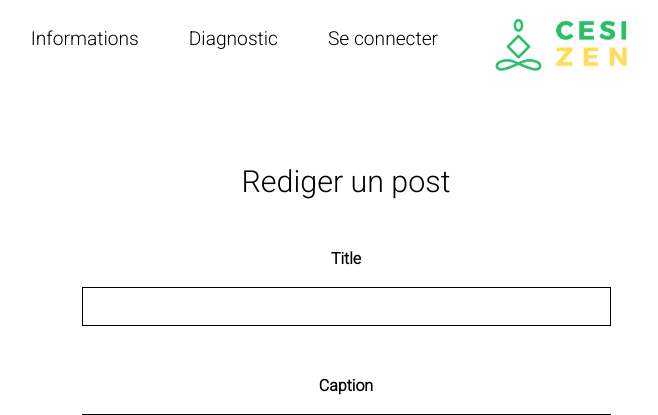
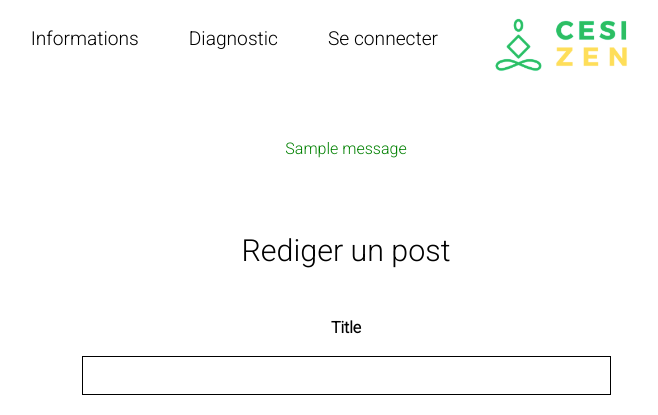
Before and after one commit to owens-madison/cesizen, a Django app: page /postInformation/ in a window 1280 px wide. Shown: the top 415 px of the page, without its empty margins (294-952 px from the left). Run offline with Django 5.2, Linux system fonts and the light colour scheme; one stand-in notice (Sample message) is shown.

Commit message:
information publication messages functional

```diff
--- a/cesizenapp/templates/postInformation.html
+++ b/cesizenapp/templates/postInformation.html
@@ -7,6 +7,18 @@
 </head>
 <body>
 {% include 'navigationMenu.html' %}
+{% if messages %}
+  <div style="text-align: center; margin-left: auto; margin-right: auto; margin-top: 50px; width: 80%;">
+    {% for message in messages %}
+      <div style="margin-bottom: 15px;
+                  {% if message.tags == 'success' %}color: green;
+                  {% elif message.tags == 'error' %}color: red;
+                  {% endif %}">
+        {{ message }}
+      </div>
+    {% endfor %}
+  </div>
+{% endif %}
 <h2 style = "text-align: center; font-size: 190%; margin-top: 75px; display: flex; justify-content: center; margin-left: auto; margin-right: auto; margin-bottom: 50px; font-weight: 300;"> Rediger un post </h2>
 <div style="justify-content: center; display: flex; width: 300px; margin: auto;">
 <form method="post" enctype="multipart/form-data">
@@ -61,11 +73,3 @@
 </div>
 </body>
 </html>
-
-<script>
-    {% if messages %}
-        {% for message in messages %}
-            alert("{{ message|escapejs }}");
-        {% endfor %}
-    {% endif %}
-</script>
--- a/cesizenapp/views.py
+++ b/cesizenapp/views.py
@@ -70,14 +70,19 @@ def home(request):
     post_length = posts.count()
     return render(request, 'home.html', {'informations': informations, 'posts': posts, 'selected_category': selected_category, 'category_choices': category_choices,'post_length': post_length})
 
+
 def postInformation(request):
     if request.method == 'POST':
         form = CreateInformationForm(request.POST, request.FILES)
         if form.is_valid():
             form.save()
+            messages.success(request, "Le post a été publié avec succès.")
             form = CreateInformationForm()
+        else:
+            messages.error(request, "Échec de la publication.")
     else:
         form = CreateInformationForm()
+
     return render(request, 'postInformation.html', {'form': form, 'is_edit': False})
 
 def edit_post(request, post_id):
```
Also changed, not shown: db.sqlite3, media/images/logo_9bhytND.png (added), media/images/logo_IYIX6Xn.png (added), media/images/logo_XOJTW2D.png (added).
